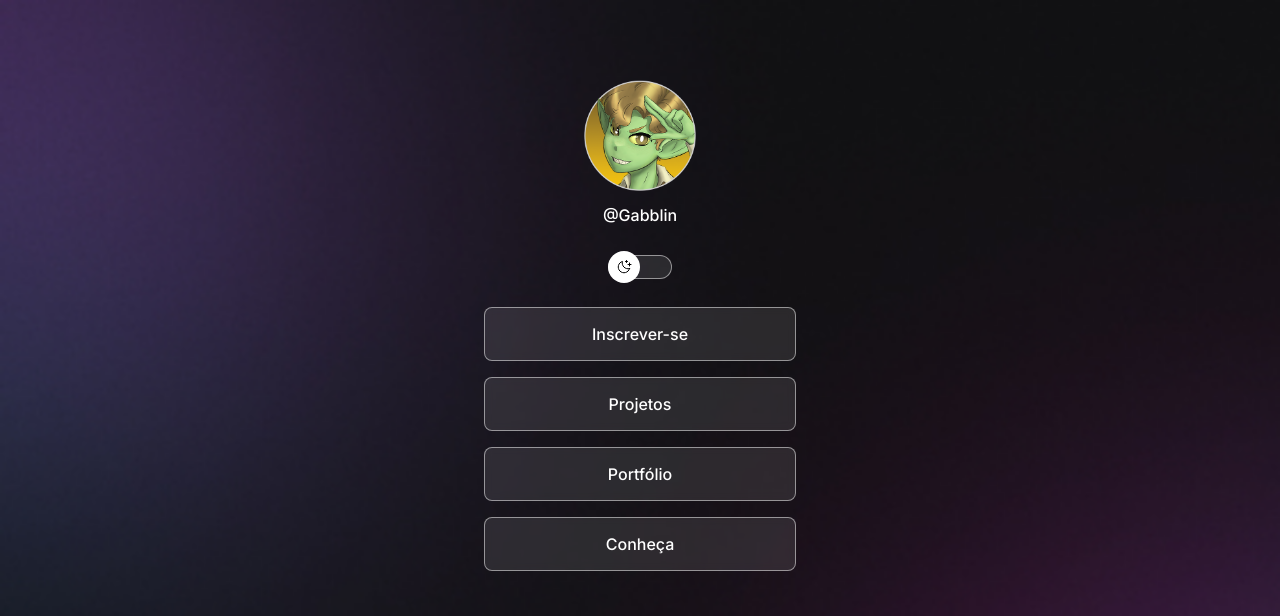
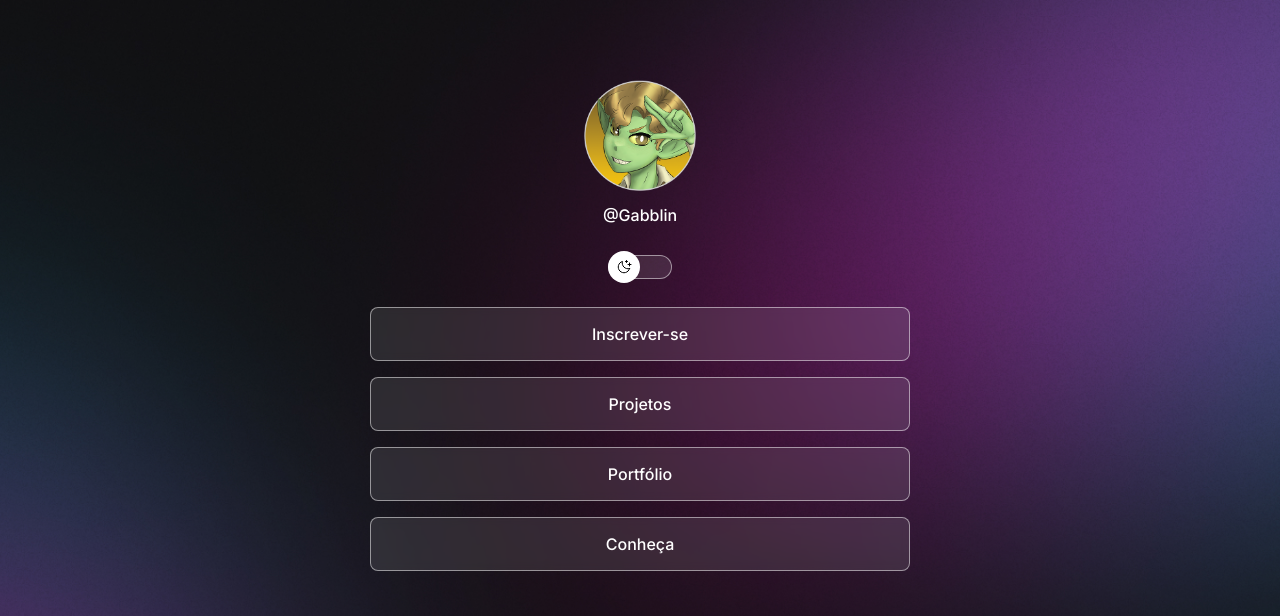
Before and after one commit to gabblintv/gabblin-links, a plain HTML site: page index.html in a window 1280 px wide. Shown: the top 616 px of the page. Drawn offline with nearby package versions, Linux system fonts and the light colour scheme.

Commit message:
change background based on media queries

```diff
--- a/style.css
+++ b/style.css
@@ -4,23 +4,23 @@
   box-sizing: border-box;
 }
 
-:root{
+:root {
   --text-color: white;
   --bg-url: url(./assets/bg-mobile.jpg);
-  --stroke-color: rgba(255,255,255, 0.5);
+  --stroke-color: rgba(255, 255, 255, 0.5);
   --surface-color: rgba(255, 255, 255, 0.1);
-  --surface-color-hover: rgba(0,0,0, 0.2);
-  --highlight-color: rgba(255,255,255, 0.1);
+  --surface-color-hover: rgba(0, 0, 0, 0.2);
+  --highlight-color: rgba(255, 255, 255, 0.1);
   --switch-bg-url: url(./assets/moon-stars.svg);
 }
 
 .light {
   --text-color: black;
   --bg-url: url(./assets/bg-mobile-light.jpg);
-  --stroke-color: rgba(0,0,0, 0.5);
-  --surface-color: rgba(0,0,0, 0.05);
-  --surface-color-hover: rgba(0,0,0, 0.2);
-  --highlight-color: rgba(0,0,0, 0.1);
+  --stroke-color: rgba(0, 0, 0, 0.5);
+  --surface-color: rgba(0, 0, 0, 0.05);
+  --surface-color-hover: rgba(0, 0, 0, 0.2);
+  --highlight-color: rgba(0, 0, 0, 0.1);
   --switch-bg-url: url(./assets/sun.svg);
 }
 
@@ -34,18 +34,19 @@ body {
 
   /*background: color image repeat position/size*/
   background: var(--bg-url) no-repeat top center/cover;
+  height: 100vh;
 }
 
 body * {
-  font-family: 'Inter', sans-serif;
+  font-family: "Inter", sans-serif;
   color: var(--text-color);
 }
 
 #container {
-  width: 360px;
+  width: 100%;
+  max-width: 588px;
   margin: 56px auto 0px;
   padding: 0 24px;
-
 }
 
 /* PROFILE */
@@ -145,7 +146,6 @@ ul li a:hover {
   padding: 16px;
   transform: background 0.2s;
   border-radius: 50%;
-
 }
 
 #social-links a:hover {
@@ -158,3 +158,14 @@ footer {
   text-align: center;
   font-size: 14px;
 }
+
+/* media queries */
+@media (min-width: 700px) {
+  :root {
+    --bg-url: url(./assets/bg-desktop.jpg);
+  }
+
+  .light {
+    --bg-url: url(,.assets/bg-desktop-light.jpg);
+  }
+}
```
